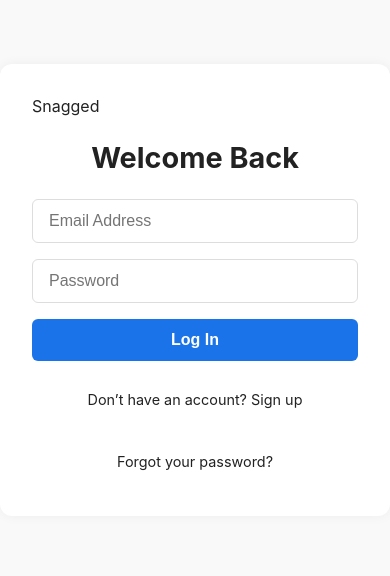
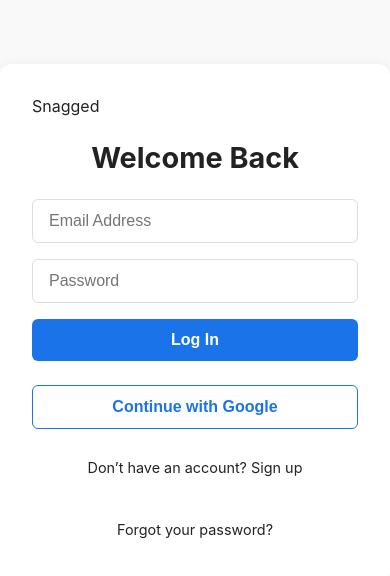
Before and after one commit to JonathanTeklu/jobapplyx, a React (Vite) app in the folder client/: page /login in a window 390 px wide. Shown: the top 576 px of the page. Built offline with nearby package versions, Linux system fonts and the light colour scheme.

Commit message:
google OAuth working

```diff
--- a/client/src/App.css
+++ b/client/src/App.css
@@ -228,5 +228,25 @@ a {
     width: 100%;
     max-width: 350px;
   }
+
+  .google-login-button {
+  margin-top: 0.5rem;
+  padding: 0.75rem;
+  width: 100%;
+  background-color: #ffffff;
+  color: #1a73e8;
+  border: 1px solid #1a73e8;
+  border-radius: 6px;
+  font-weight: 600;
+  font-size: 1rem;
+  transition: all 0.2s ease;
+}
+
+.google-login-button:hover {
+  background-color: #e8f0fe;
+  color: #0f5dd6;
+  border-color: #0f5dd6;
+}
+
 }
 }
--- a/client/src/pages/LoginPage.jsx
+++ b/client/src/pages/LoginPage.jsx
@@ -69,6 +69,14 @@ const LoginPage = () => {
           {loading ? 'Logging in...' : 'Log In'}
         </button>
 
+        <button
+          type="button"
+          className="google-login-button"
+          onClick={() => window.location.href = 'http://localhost:5000/auth/google'}
+        >
+          Continue with Google
+        </button>
+
         <p className="link-text">
           Don’t have an account? <Link to="/signup">Sign up</Link>
         </p>
```
Also changed, not shown: 2 other files (tests, documents, lock files or other folders).
